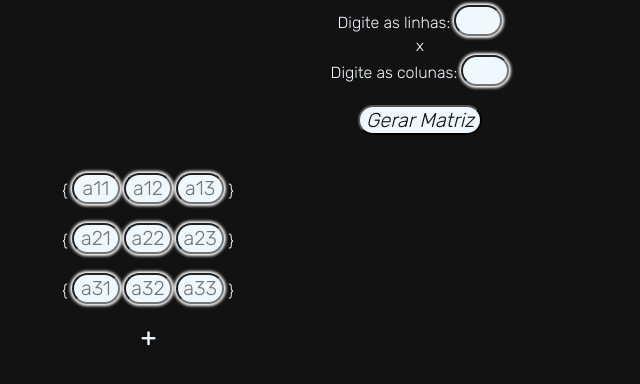
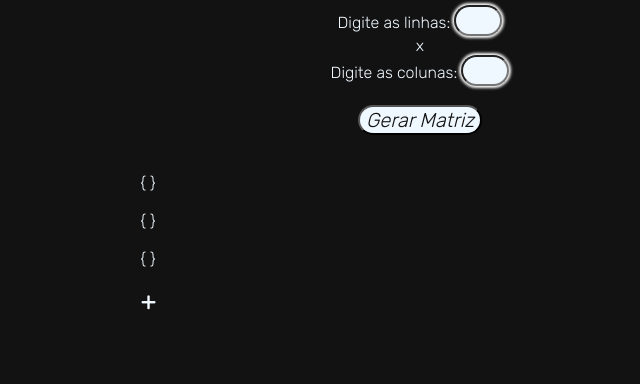
Before and after one commit to edumes/soma_de_matrizes_javascript, a plain HTML site: page index.html in a window 1280 px wide. Shown: the part 96-480 px from the top of the page, without its empty margins (220-860 px from the left). Drawn offline with Linux system fonts and the light colour scheme.

Commit message:
Update index.html

```diff
--- a/index.html
+++ b/index.html
@@ -28,25 +28,28 @@
         <section>
             <br><br>
             <div id="matrizes">
-                <label>{</label>
-                <input type="number" id="colunas" name="colunas" placeholder="a11" maxlength="3">
-                <input type="number" id="colunas" name="colunas" placeholder="a12" maxlength="3">
-                <input type="number" id="colunas" name="colunas" placeholder="a13" maxlength="3">
+
+                <label for="linha1">{</label>
+
                 <label>}</label>
+
                 <br><br>
-                <label>{</label>
-                <input type="number" id="colunas" name="colunas" placeholder="a21" maxlength="3">
-                <input type="number" id="colunas" name="colunas" placeholder="a22" maxlength="3">
-                <input type="number" id="colunas" name="colunas" placeholder="a23" maxlength="3">
+
+                <label for="linha2">{
+
+                </label>
+
                 <label>}</label>
+
                 <br><br>
-                <label>{</label>
-                <input type="number" id="colunas" name="colunas" placeholder="a31" maxlength="3">
-                <input type="number" id="colunas" name="colunas" placeholder="a32" maxlength="3">
-                <input type="number" id="colunas" name="colunas" placeholder="a33" maxlength="3">
+
+                <label for="linha3">{</label>
+
                 <label>}</label>
             </div>
+
             <h2>+</h2>
+
             <div id="matrizes">
 
             </div>
```
